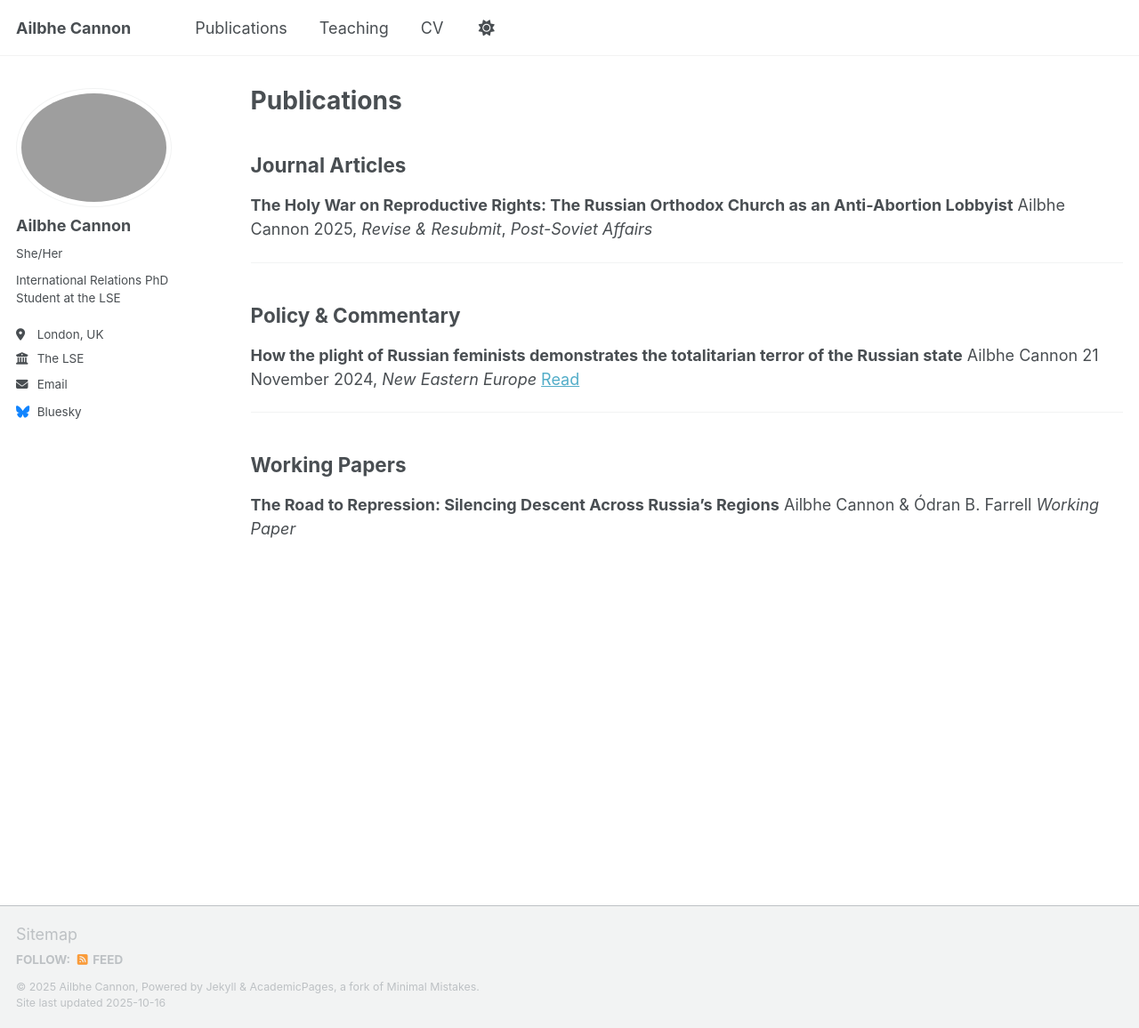
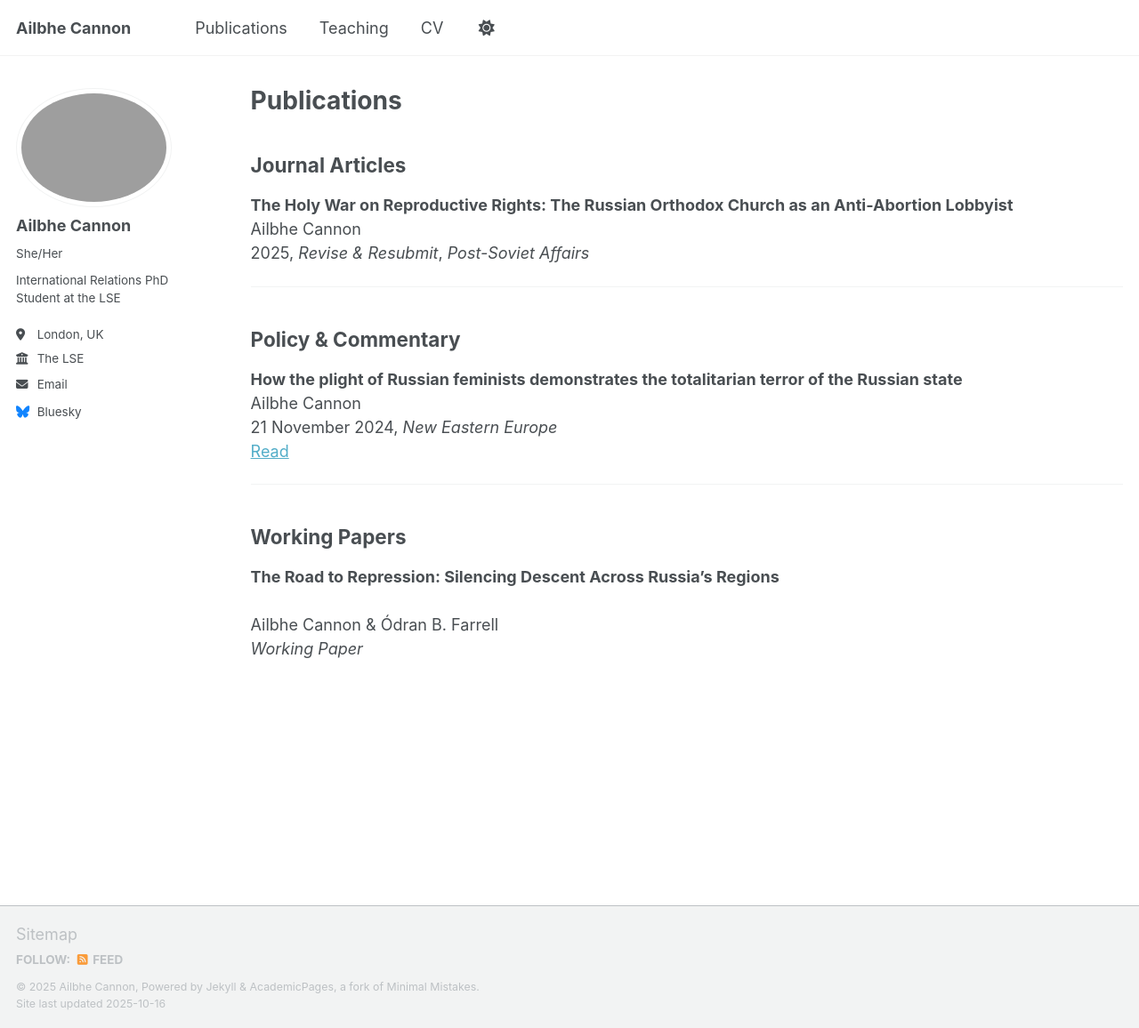
Before and after one commit to Ailbhe-Cannon/Ailbhe-Cannon.github.io, a Jekyll site: the page built from _pages/publications.md, in a window 1280 px wide and 1156 px high. Shown: the whole window at 89% size. Built offline with Jekyll 4.4.1, drawn with Linux system fonts in a browser that asks for light colours; a script that is not in the unit is left out.

```diff
--- a/_pages/publications.md
+++ b/_pages/publications.md
@@ -7,8 +7,8 @@ author_profile: true
 
 ## Journal Articles
 
-**The Holy War on Reproductive Rights: The Russian Orthodox Church as an Anti-Abortion Lobbyist**
-Ailbhe Cannon
+**The Holy War on Reproductive Rights: The Russian Orthodox Church as an Anti-Abortion Lobbyist**<br>
+Ailbhe Cannon<br>
 2025, *Revise & Resubmit*, *Post-Soviet Affairs*
 <!-- Add links when available: DOI / Publisher / Ungated PDF / Code -->
 <!-- [DOI:...]() · [Publisher]() · [Ungated PDF]() · [Code]() -->
@@ -17,15 +17,15 @@ Ailbhe Cannon
 
 ## Policy & Commentary
 
-**How the plight of Russian feminists demonstrates the totalitarian terror of the Russian state**
-Ailbhe Cannon
-21 November 2024, *New Eastern Europe*
+**How the plight of Russian feminists demonstrates the totalitarian terror of the Russian state**<br>
+Ailbhe Cannon<br>
+21 November 2024, *New Eastern Europe*<br>
 [Read](https://neweasterneurope.eu/2024/11/21/how-the-plight-of-russian-feminists-demonstrates-the-totalitarian-terror-of-the-russian-state/)
 
 ---
 
 ## Working Papers
 
-**The Road to Repression: Silencing Descent Across Russia's Regions**
-Ailbhe Cannon & Ódran B. Farrell
-*Working Paper*
+**The Road to Repression: Silencing Descent Across Russia's Regions**<br>
+Ailbhe Cannon & Ódran B. Farrell<br>
+*Working Paper*<br>
```
